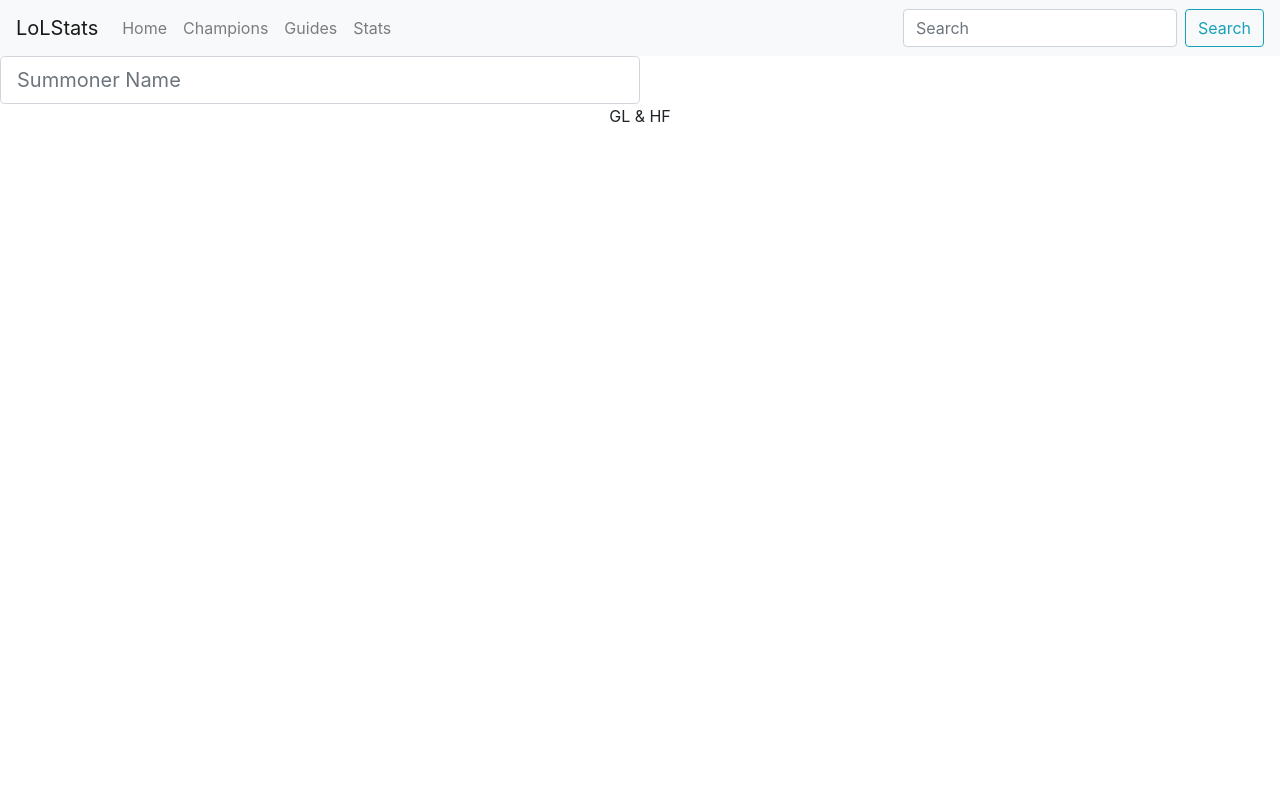
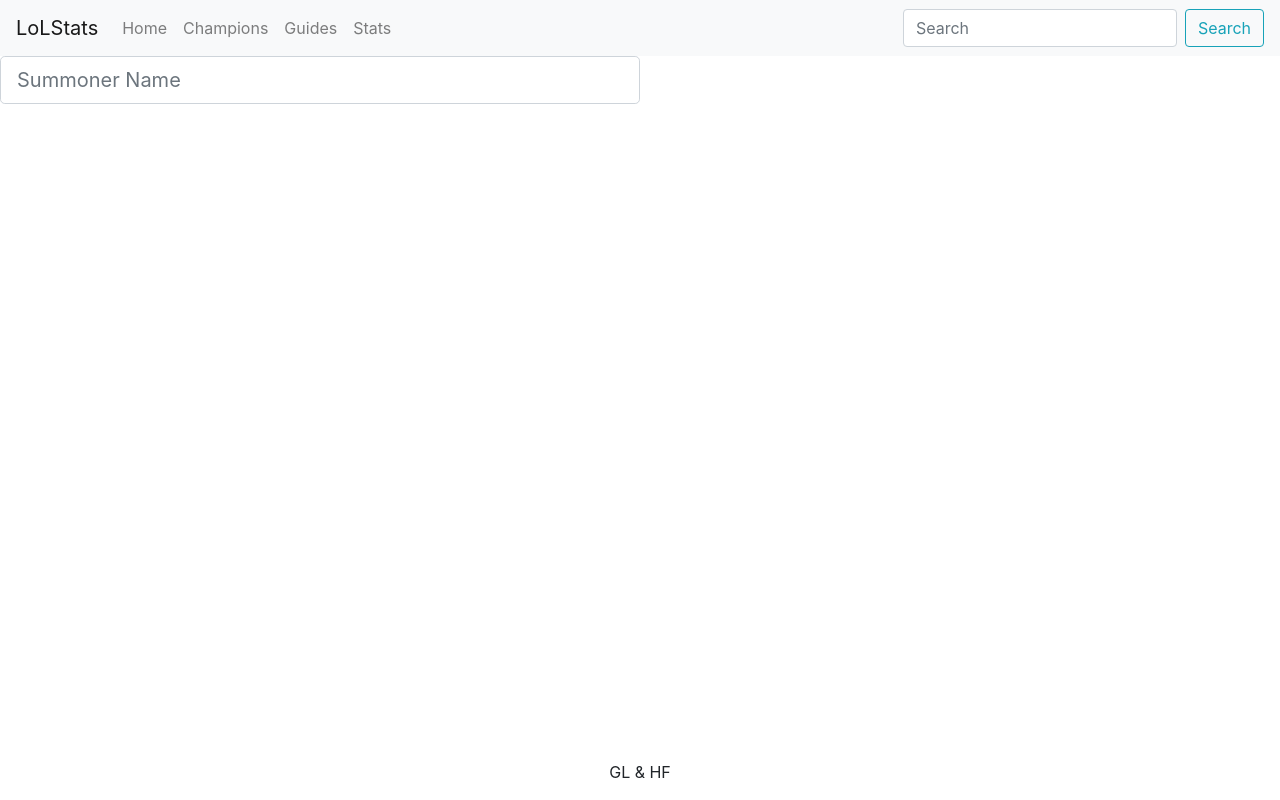
Before and after one commit to alexjoly13/lolstats-client, a React (Create React App) app: page / in a window 1280 px wide. Built offline with nearby package versions, Linux system fonts and the light colour scheme; no server answers; the HTML template or start-up script is replaced by a standard one.

Commit message:
loading screen switched to animated Braum, correct time for gameCreation

```diff
--- a/package.json
+++ b/package.json
@@ -8,6 +8,7 @@
     "@testing-library/user-event": "^7.2.1",
     "axios": "^0.19.2",
     "bootstrap": "^4.4.1",
+    "moment": "^2.24.0",
     "react": "^16.12.0",
     "react-awesome-spinners": "^1.3.1",
     "react-bootstrap": "^1.0.0-beta.16",
--- a/src/App.js
+++ b/src/App.js
@@ -4,6 +4,7 @@ import "./App.css";
 import NavigationBar from "./components/navigationBar";
 import SearchContainer from "./components/searchContainer";
 import ChampionsList from "./components/champions";
+import Footer from "./components/footer";
 
 function App() {
   return (
@@ -15,9 +16,7 @@ function App() {
           <Route path="/champions" component={ChampionsList} />
         </Switch>
       </div>
-      <footer>
-        <p>GL & HF</p>
-      </footer>
+      <Footer />
     </section>
   );
 }
--- a/src/components/footer.css
+++ b/src/components/footer.css
@@ -0,0 +1,5 @@
+.site-footer {
+  position: absolute;
+  bottom: 0;
+  width: 100%;
+}
--- a/src/components/footer.js
+++ b/src/components/footer.js
@@ -8,7 +8,7 @@ class Footer extends Component {
 
   render() {
     return (
-      <footer>
+      <footer className="site-footer">
         <p>GL & HF</p>
       </footer>
     );
--- /dev/null
+++ b/src/components/loadingMessage.js
@@ -0,0 +1,17 @@
+import React, { Component } from "react";
+import "./loadingMessage.css";
+
+class LoadingMessage extends Component {
+  render() {
+    return (
+      <div className="container">
+        <div className="row">
+          <img src="https://media.giphy.com/media/gIHn0t7PNSzF7Xiw2b/giphy.gif" />
+          <h2>Please wait while we're retrieving data</h2>
+        </div>
+      </div>
+    );
+  }
+}
+
+export default LoadingMessage;
--- a/src/components/searchBar.js
+++ b/src/components/searchBar.js
@@ -1,9 +1,10 @@
-import React, { Component, useState } from "react";
+import React, { Component } from "react";
 import Form from "react-bootstrap/Form";
 import { Redirect, Switch, Route } from "react-router-dom";
 import { Roller } from "react-awesome-spinners";
 import { postSummonerName } from "../api";
 import SummonerResume from "./summonerResume";
+import LoadingMessage from "./loadingMessage";
 import "./searchBar.css";
 
 class SearchBar extends Component {
@@ -44,7 +45,7 @@ class SearchBar extends Component {
     if (this.state.isSubmitSuccessful) {
       return <SummonerResume summsInfo={this.state.summonerInfos} />;
     } else if (this.state.isLoading) {
-      return <Roller />;
+      return <LoadingMessage />;
     } else {
       return (
         <div>
@@ -63,34 +64,6 @@ class SearchBar extends Component {
         </div>
       );
     }
-
-    // return this.state.isSubmitSuccessful ? (
-    //   <div>
-    //     {/* <Redirect
-    //       to={{
-    //         pathname: "/summoner/" + this.state.summonerInfos.name,
-    //         state: this.state.summonerInfos
-    //       }}
-    //     /> */}
-    //     <SummonerResume summsInfo={this.state.summonerInfos} />
-    //   </div>
-    // ) : (
-    //   <div>
-    //     <Form onSubmit={event => this.handleSubmit(event)}>
-    //       <Form.Control
-    //         className="summ-bar"
-    //         size="lg"
-    //         type="text"
-    //         placeholder="Summoner Name"
-    //         id="Searchbar"
-    //         name="summonerName"
-    //         value={this.state.summonerName}
-    //         onChange={event => this.genericOnChange(event)}
-    //       />
-    //     </Form>
-    //     <Roller />
-    //   </div>
-    // );
   }
 }
 
--- a/src/components/summonerResume.css
+++ b/src/components/summonerResume.css
@@ -12,8 +12,8 @@ div.game-resume > * {
   max-height: 150px;
 }
 
-.player-champion {
-}
+/* .player-champion {
+} */
 
 .inGame-champs-img {
   width: 13%;
--- a/src/components/summonerResume.js
+++ b/src/components/summonerResume.js
@@ -1,4 +1,5 @@
 import React, { Component } from "react";
+import moment from "moment";
 import "./summonerResume.css";
 
 class SummonerResume extends Component {
@@ -21,14 +22,25 @@ class SummonerResume extends Component {
   gameDuration(time) {
     let minutes = Math.floor(time / 60);
     let seconds = time - minutes * 60;
-    return minutes + ":" + seconds;
+
+    if (time < 241) {
+      return minutes + ":" + seconds + " Remake";
+    } else {
+      return minutes + ":" + seconds;
+    }
+  }
+
+  gameCreatedAt(date) {
+    let x = date.toString().slice(0, -3);
+    let y = parseInt(x);
+    let z = moment.unix(y).format("YYYYMMDD HH:mm:ss");
+    return moment(z, "YYYYMMDD HH:mm:ss").fromNow();
   }
 
   render() {
     const player = this.state.summDetails;
     const games = this.state.summMatches[0];
     console.log("previous games", games);
-    console.log(new Date(1584399351007));
     return (
       <section>
         <section className="summoner-resume m-5">
@@ -66,6 +78,11 @@ class SummonerResume extends Component {
                       <span className="align-self-center">
                         Duration : {this.gameDuration(oneGame.gameDuration)}
                       </span>
+                      <div className="col-1">
+                        <span className="align-self-center">
+                          {this.gameCreatedAt(oneGame.gameCreation)}
+                        </span>
+                      </div>
                     </div>
                     <div className="col-5">
                       <div className="container">
```
Also changed, not shown: src/components/loadingMessage.css (added), 1 other file (tests, documents, lock files or other folders).
